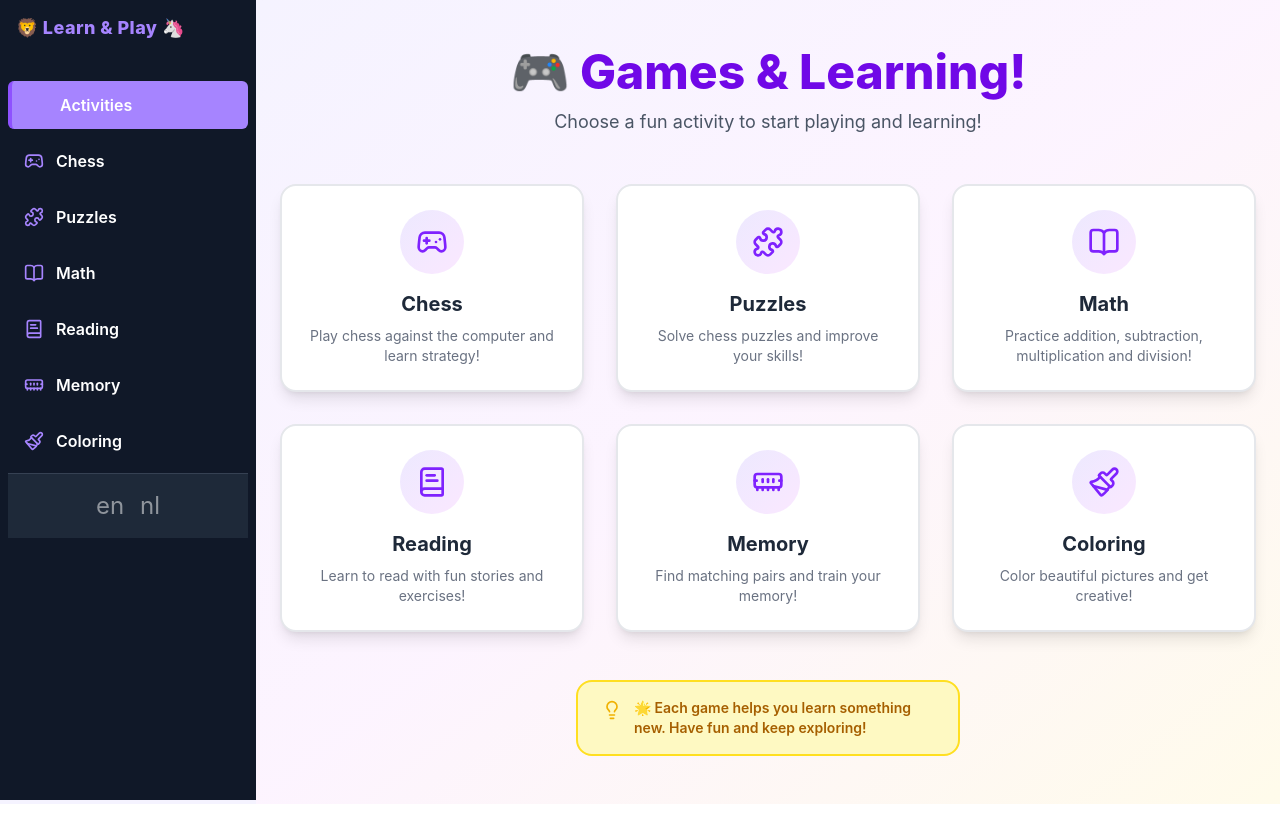
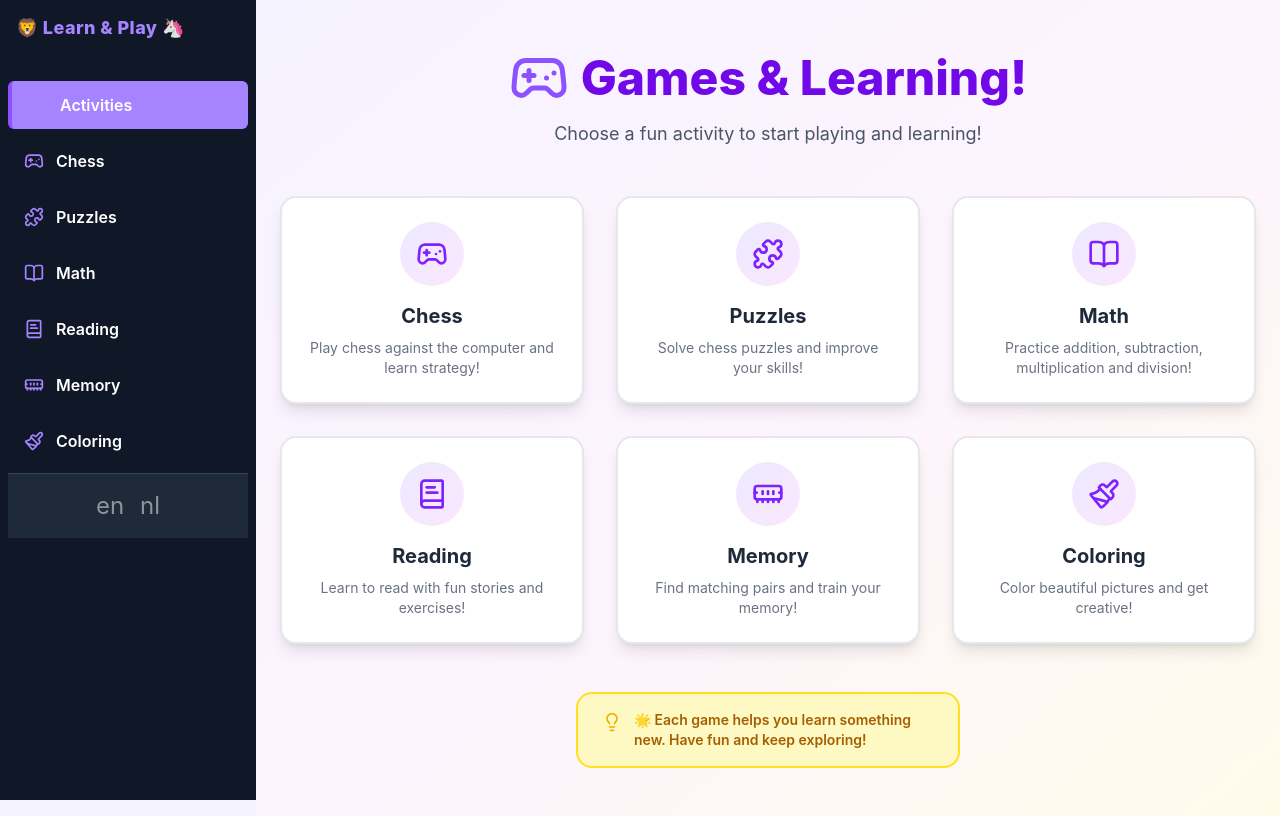
Before and after one commit to peeweetje/create-games-for-children, a React (Vite) app: page / in a window 1280 px wide. Built offline with nearby package versions, Linux system fonts and the light colour scheme.

Commit message:
Update the icon of the header.

```diff
--- a/src/pages/ActivitiesPage.tsx
+++ b/src/pages/ActivitiesPage.tsx
@@ -3,7 +3,7 @@ import { Link } from 'react-router-dom';
 import { useTranslation } from 'react-i18next';
 import { navConfig, routeTranslations } from '../routes';
 import { Tip } from '../components/tip/Tip';
-import { LucideIcon } from 'lucide-react';
+import { Gamepad2, LucideIcon } from 'lucide-react';
 
 type ActivityItem = {
     key: string;
@@ -35,8 +35,9 @@ export const ActivitiesPage = () => {
             <div className="max-w-6xl mx-auto px-4 md:px-6">
                 {/* Header */}
                 <div className="text-center mb-10 md:mb-12">
-                    <h1 className="text-4xl md:text-5xl font-extrabold text-primary-700 mb-3">
-                        🎮 {t('activities.title')}
+                    <h1 className="text-4xl md:text-5xl font-extrabold text-primary-700 mb-3 flex items-center justify-center gap-3">
+                        <Gamepad2 size={60} className="text-primary-500" />
+                        {t('activities.title')}
                     </h1>
                     <p className="text-lg text-text-600 max-w-2xl mx-auto">
                         {t('activities.subtitle')}
```
